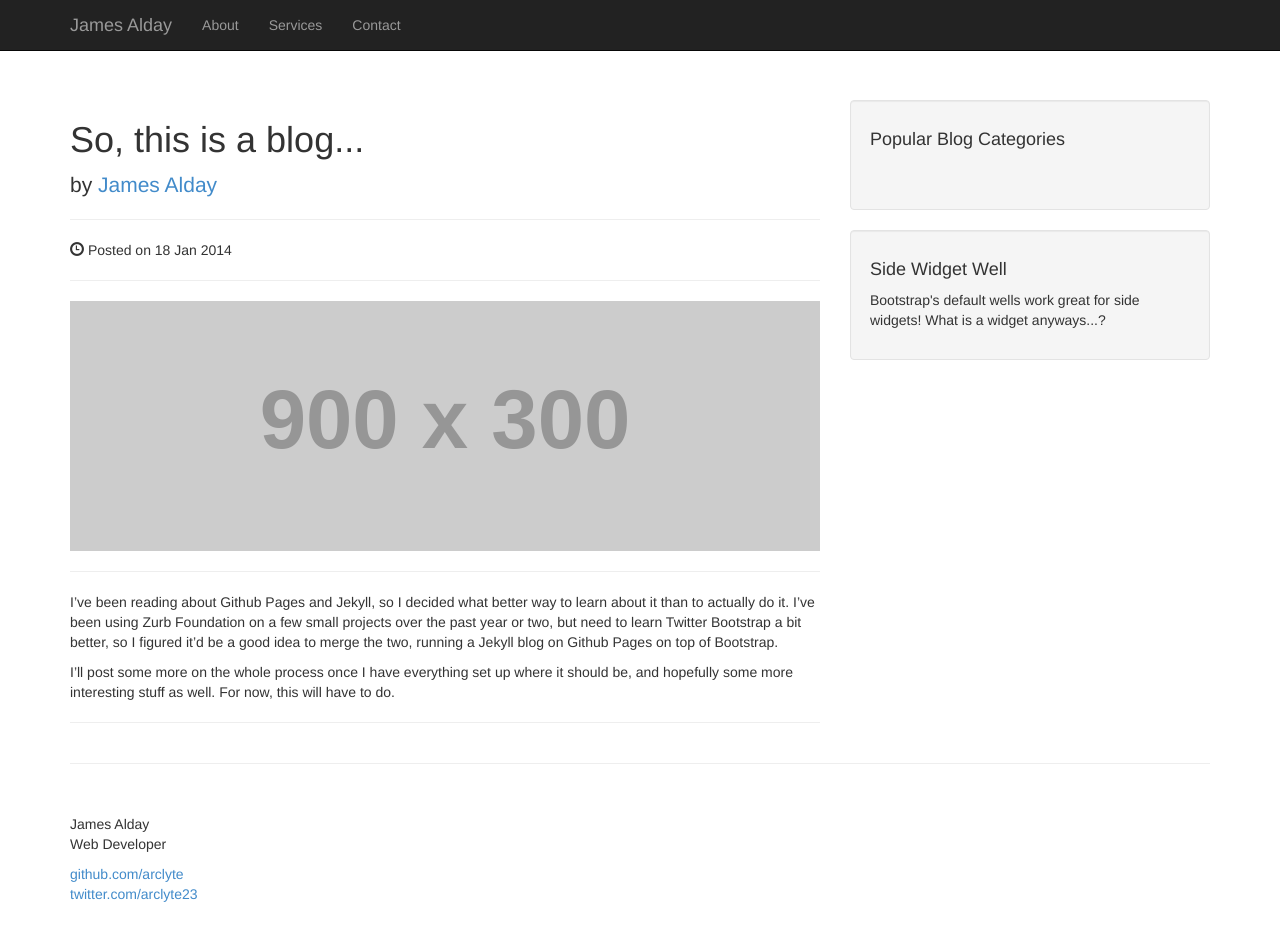
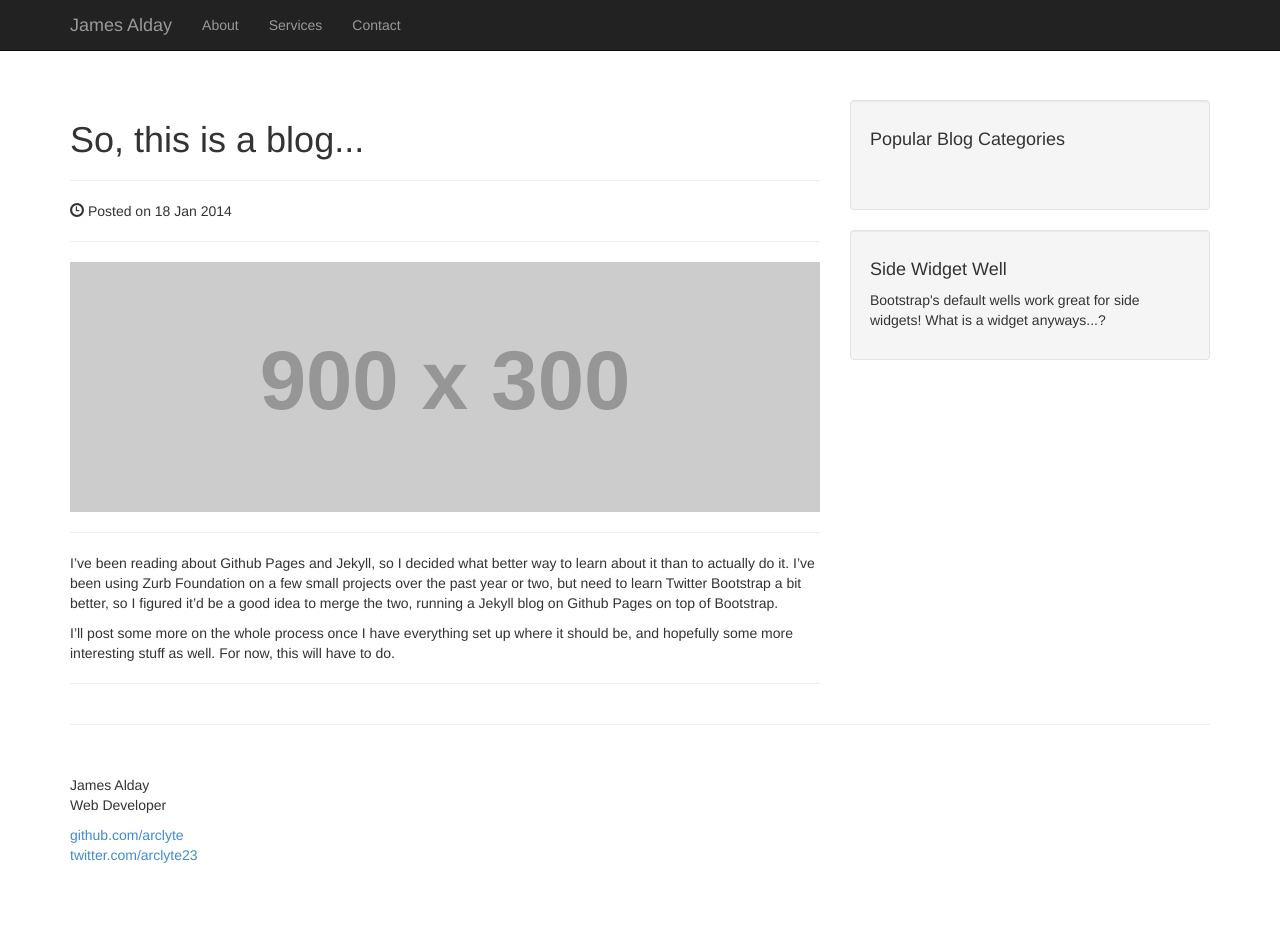
Before and after one commit to arclyte/arclyte.github.io, a Jekyll site: the page built from _posts/2014-01-18-so-this-is-a-post.markdown, in a window 1280 px wide and 954 px high. Shown: the top 941 px of the window. Built offline with Jekyll 4.4.1, drawn with Linux system fonts in a browser that asks for light colours; nearby versions of some CDN libraries; library files that are not in the unit come from our copies; Markdown is read by kramdown in place of the engine named in the settings.

Commit message:
remove byline from posts

```diff
--- a/_layouts/post.html
+++ b/_layouts/post.html
@@ -2,7 +2,6 @@
 layout: default
 ---
 <h1>{{ page.title }}</h1>
-<p class="lead">by <a href="/">James Alday</a></p>
 <hr>
 <p>
 	<span class="glyphicon glyphicon-time"></span> Posted on {{ page.date | date_to_string }}
```
